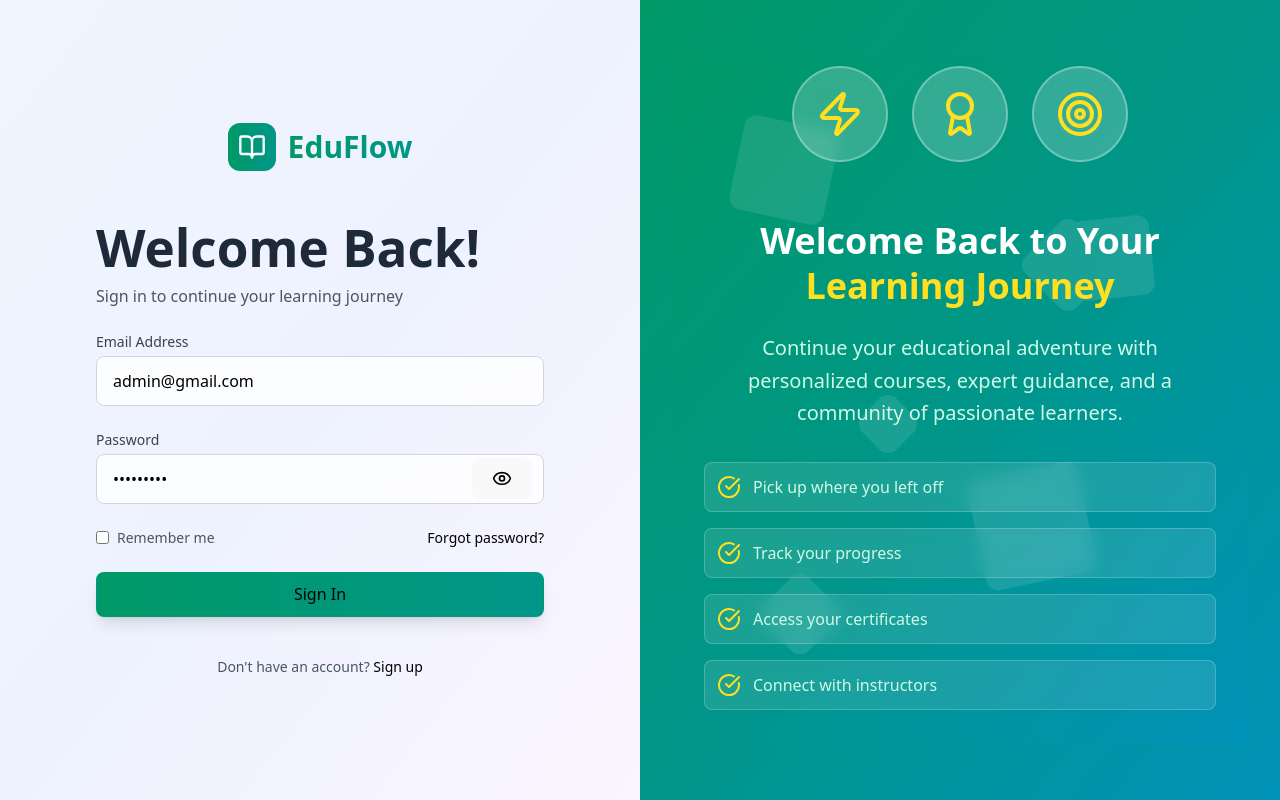
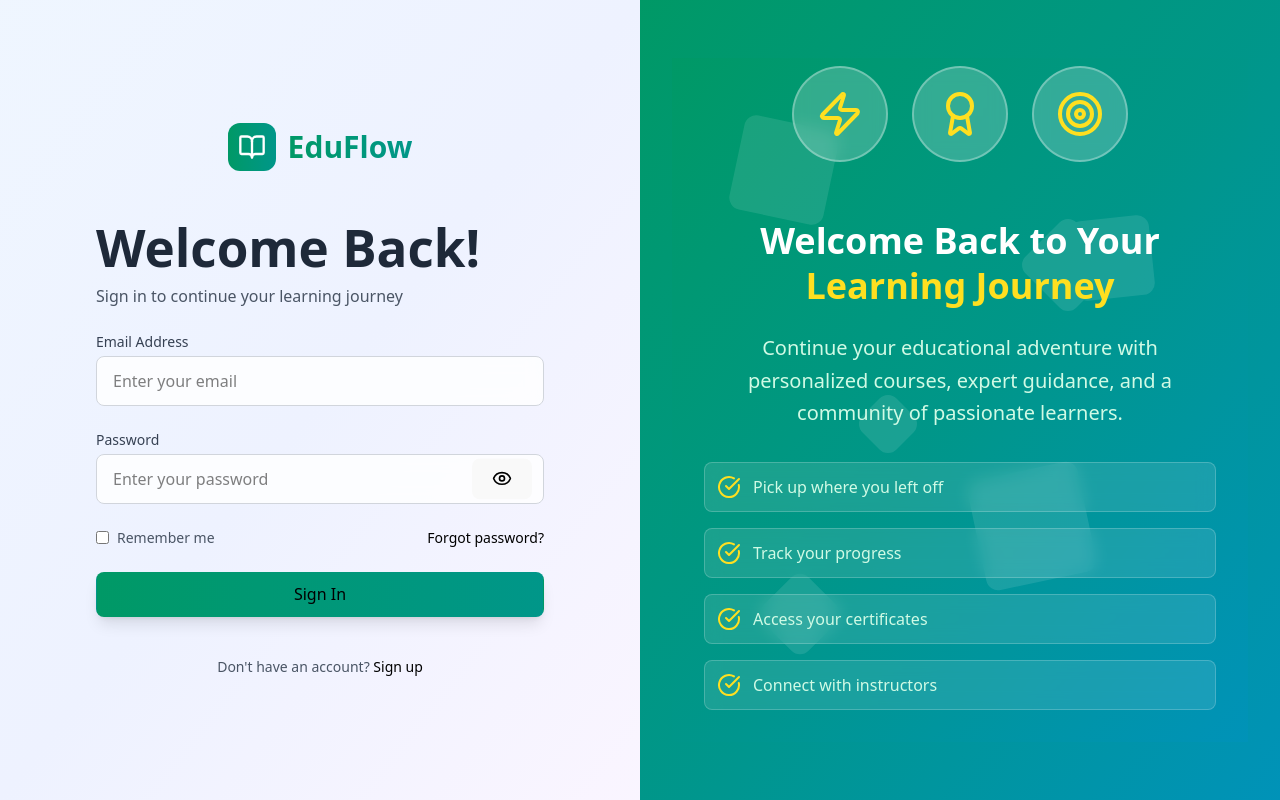
Before and after one commit to abood-qudisat/frontend, a React (Vite) app: page /login in a window 1280 px wide. Built offline with nearby package versions, Linux system fonts and the light colour scheme.

Commit message:
new update

```diff
--- a/src/WebService/RequestBuilder.js
+++ b/src/WebService/RequestBuilder.js
@@ -1,6 +1,6 @@
 import axios from "axios";
 
-export const baseURL = "http://localhost:5050/api/"; // Update with your API base URL
+export const baseURL = "http://localhost:5000/api/"; // Update with your API base URL
 
 let current_token = "";
 
--- a/src/contexts/AuthContext.jsx
+++ b/src/contexts/AuthContext.jsx
@@ -124,14 +124,13 @@ export const AuthProvider = ({ children }) => {
     }
   };
 
+ // ...existing code...
 const register = async (data) => {
   try {
     const response = await axios.post(
       `${baseURL}${Constants.auth.register}`,
       data
     );
-      console.log(response);
-
     const { success, token, user, message } = response.data;
 
     if (!success) {
@@ -142,11 +141,12 @@ export const AuthProvider = ({ children }) => {
       };
     }
 
-      await storeAuthData(token, user, "user");
+    // Store token and user info after registration (auto-login)
+    await storeAuthData(token, user, user.role);
     setAuthToken(token);
     setToken(token);
     setUser(user);
-      setUserType("user");
+    setUserType(user.role);
     setIsLoggedIn(true);
 
     return {
@@ -163,6 +163,7 @@ export const AuthProvider = ({ children }) => {
     };
   }
 };
+// ...existing code...
 
   const logout = () => {
     setIsLoading(true);
--- a/src/pages/Auth/LoginPage.jsx
+++ b/src/pages/Auth/LoginPage.jsx
@@ -25,8 +25,8 @@ const LoginPage = () => {
   // Admin ==> admin@gmail.com ==== Admin@123
 
   const [formData, setFormData] = useState({
-    email: "admin@gmail.com",
-    password: "Admin@123",
+    email: "",
+    password: "",
     showPassword: false,
     rememberMe: false,
   });
--- a/vite.config.js
+++ b/vite.config.js
@@ -9,7 +9,7 @@ export default defineConfig({
   ],
   plugins: [react(), tailwindcss()],
   server: {
-    port: 5173,
+    port: 5174,
     open: true, // Automatically open the browser
   },
 });
```
Lines whose indentation alone changed are shown as unchanged.
